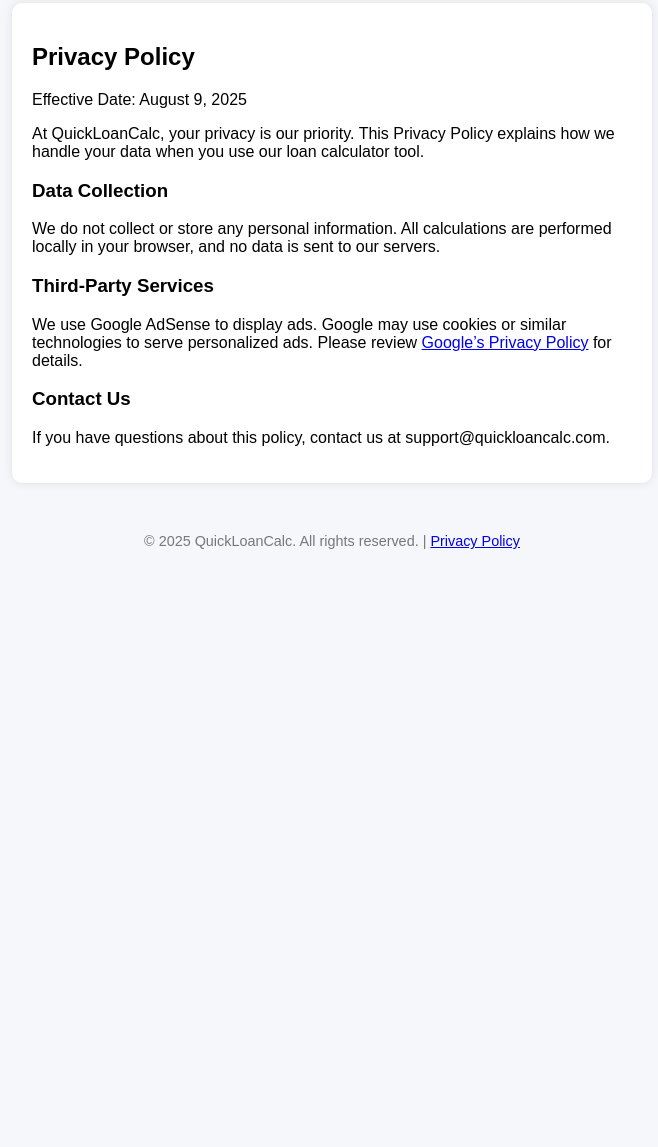
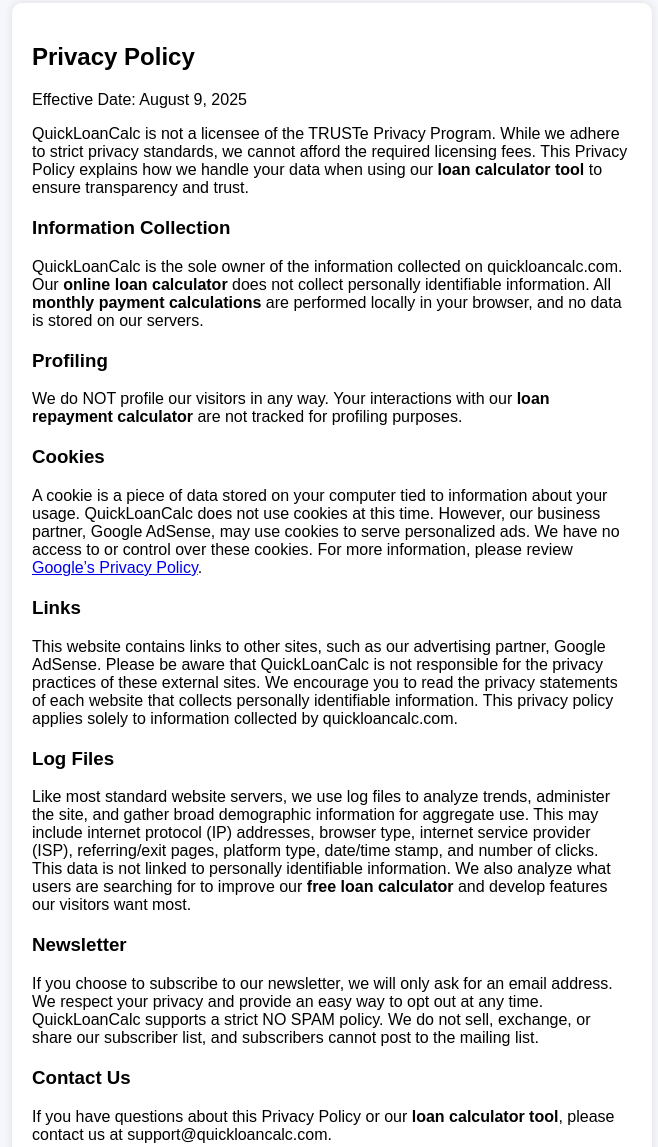
Before and after one commit to obaidrahman2/QuickLoanCalculator, a plain HTML site: page privacy.html in a window 1280 px wide. Shown: the part 192-1339 px from the top of the page, without its empty margins (308-966 px from the left). Before the commit the page ends 800 px from the top, so only its background shows below. Drawn offline with Linux system fonts and the light colour scheme.

Commit message:
Update privacy.html

```diff
--- a/privacy.html
+++ b/privacy.html
@@ -5,7 +5,7 @@
      crossorigin="anonymous"></script>
   <meta charset="UTF-8" />
   <meta name="viewport" content="width=device-width, initial-scale=1.0" />
-  <meta name="description" content="QuickLoanCalc Privacy Policy - Learn how we protect your data and ensure your privacy.">
+  <meta name="description" content="QuickLoanCalc Privacy Policy: How we protect your data using our loan calculator tool.">
   <title>Privacy Policy - QuickLoanCalc</title>
   <style>
     body { font-family: Arial, sans-serif; background: #f5f7fa; margin: 0; padding: 0; }
@@ -15,6 +15,7 @@
     nav a { color: white; margin: 0 15px; text-decoration: none; }
     nav a:hover { text-decoration: underline; }
     .container { max-width: 600px; margin: 30px auto; padding: 20px; background: white; box-shadow: 0 0 10px rgba(0,0,0,0.1); border-radius: 10px; }
+    h3 { margin-top: 20px; }
     footer { text-align: center; padding: 20px; font-size: 0.9em; color: #777; }
   </style>
 </head>
@@ -32,13 +33,28 @@
   <div class="container">
     <h2>Privacy Policy</h2>
     <p>Effective Date: August 9, 2025</p>
-    <p>At QuickLoanCalc, your privacy is our priority. This Privacy Policy explains how we handle your data when you use our loan calculator tool.</p>
-    <h3>Data Collection</h3>
-    <p>We do not collect or store any personal information. All calculations are performed locally in your browser, and no data is sent to our servers.</p>
-    <h3>Third-Party Services</h3>
-    <p>We use Google AdSense to display ads. Google may use cookies or similar technologies to serve personalized ads. Please review <a href="https://policies.google.com/privacy" target="_blank">Google’s Privacy Policy</a> for details.</p>
+    <p>QuickLoanCalc is not a licensee of the TRUSTe Privacy Program. While we adhere to strict privacy standards, we cannot afford the required licensing fees. This Privacy Policy explains how we handle your data when using our <strong>loan calculator tool</strong> to ensure transparency and trust.</p>
+
+    <h3>Information Collection</h3>
+    <p>QuickLoanCalc is the sole owner of the information collected on quickloancalc.com. Our <strong>online loan calculator</strong> does not collect personally identifiable information. All <strong>monthly payment calculations</strong> are performed locally in your browser, and no data is stored on our servers.</p>
+
+    <h3>Profiling</h3>
+    <p>We do NOT profile our visitors in any way. Your interactions with our <strong>loan repayment calculator</strong> are not tracked for profiling purposes.</p>
+
+    <h3>Cookies</h3>
+    <p>A cookie is a piece of data stored on your computer tied to information about your usage. QuickLoanCalc does not use cookies at this time. However, our business partner, Google AdSense, may use cookies to serve personalized ads. We have no access to or control over these cookies. For more information, please review <a href="https://policies.google.com/privacy" target="_blank">Google’s Privacy Policy</a>.</p>
+
+    <h3>Links</h3>
+    <p>This website contains links to other sites, such as our advertising partner, Google AdSense. Please be aware that QuickLoanCalc is not responsible for the privacy practices of these external sites. We encourage you to read the privacy statements of each website that collects personally identifiable information. This privacy policy applies solely to information collected by quickloancalc.com.</p>
+
+    <h3>Log Files</h3>
+    <p>Like most standard website servers, we use log files to analyze trends, administer the site, and gather broad demographic information for aggregate use. This may include internet protocol (IP) addresses, browser type, internet service provider (ISP), referring/exit pages, platform type, date/time stamp, and number of clicks. This data is not linked to personally identifiable information. We also analyze what users are searching for to improve our <strong>free loan calculator</strong> and develop features our visitors want most.</p>
+
+    <h3>Newsletter</h3>
+    <p>If you choose to subscribe to our newsletter, we will only ask for an email address. We respect your privacy and provide an easy way to opt out at any time. QuickLoanCalc supports a strict NO SPAM policy. We do not sell, exchange, or share our subscriber list, and subscribers cannot post to the mailing list.</p>
+
     <h3>Contact Us</h3>
-    <p>If you have questions about this policy, contact us at support@quickloancalc.com.</p>
+    <p>If you have questions about this Privacy Policy or our <strong>loan calculator tool</strong>, please contact us at support@quickloancalc.com.</p>
   </div>
   <footer>
     &copy; 2025 QuickLoanCalc. All rights reserved. | <a href="privacy.html">Privacy Policy</a>
```
